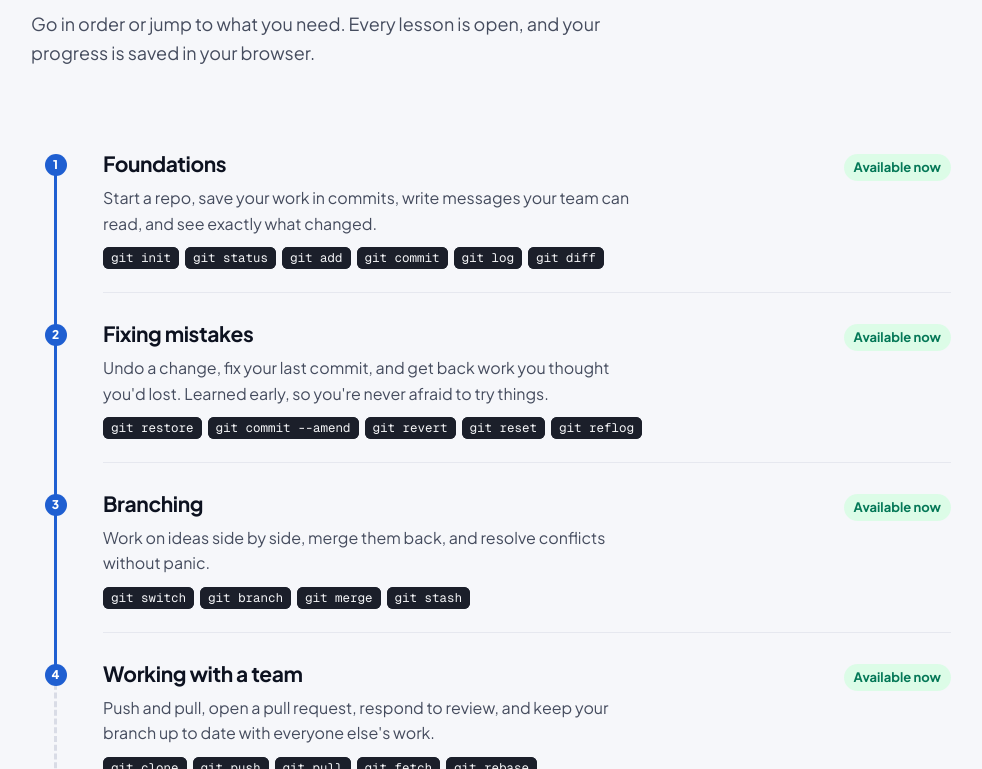
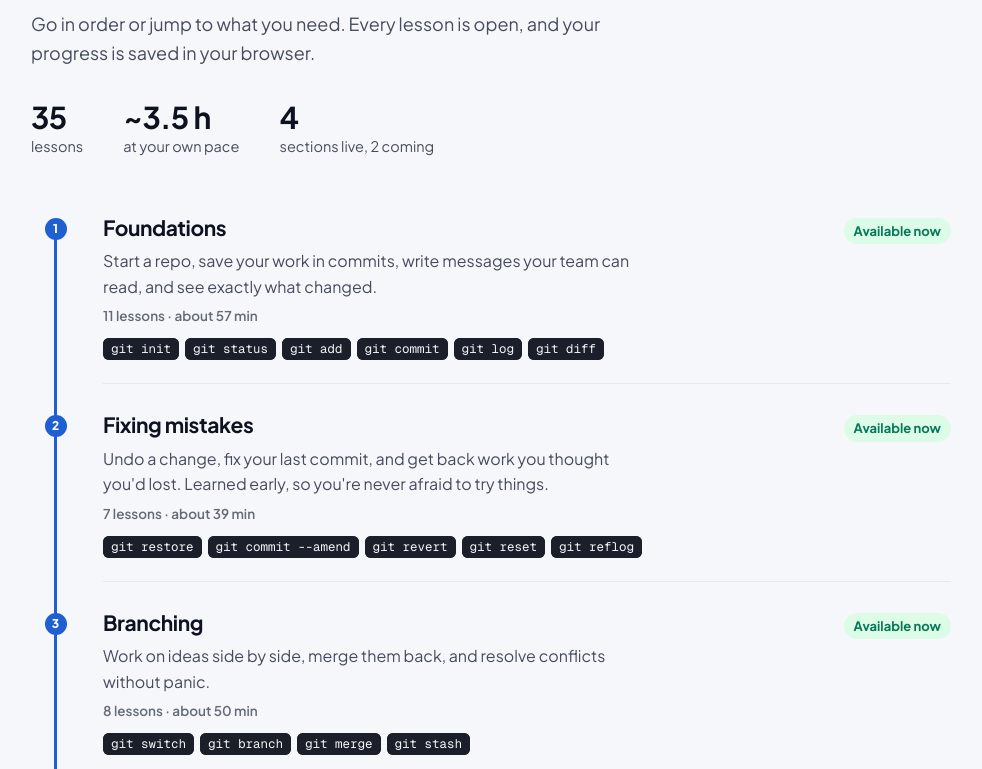
Before and after one commit to chrisglaske/termtrek, a React (Vite) app: page / in a window 1280 px wide. Shown: the part 2051-2820 px from the top of the page, without its empty margins (47-1029 px from the left). Built offline with nearby package versions, Linux system fonts and the light colour scheme.

Commit message:
feat(ui): show the course size on the landing page

```diff
--- /dev/null
+++ b/src/lessons/courseStats.ts
@@ -0,0 +1,35 @@
+import { course } from './course'
+import type { Section } from './schema'
+
+export function sectionStats(s: Section): { lessons: number; minutes: number } {
+  return { lessons: s.lessons.length, minutes: s.lessons.reduce((m, l) => m + l.minutes, 0) }
+}
+
+export function courseStats(): { lessons: number; minutes: number; live: number; later: number } {
+  const live = course.filter((s) => s.status === 'launch')
+  let lessons = 0
+  let minutes = 0
+  for (const s of live) {
+    const t = sectionStats(s)
+    lessons += t.lessons
+    minutes += t.minutes
+  }
+  return { lessons, minutes, live: live.length, later: course.length - live.length }
+}
+
+/** Nearest half hour, written without a trailing ".0". */
+function hours(minutes: number): string {
+  return String(Math.round(minutes / 30) / 2)
+}
+
+/** Long form for running text: "about 3.5 hours" or "about 57 min". */
+export function formatHours(minutes: number): string {
+  if (minutes < 90) return `about ${minutes} min`
+  const h = hours(minutes)
+  return `about ${h} ${h === '1' ? 'hour' : 'hours'}`
+}
+
+/** Short form for the big stat number: "~3.5 h" or "~57 min". */
+export function formatHoursShort(minutes: number): string {
+  return minutes < 90 ? `~${minutes} min` : `~${hours(minutes)} h`
+}
--- a/src/ui/landing/CourseRail.tsx
+++ b/src/ui/landing/CourseRail.tsx
@@ -1,4 +1,5 @@
 import { course } from '../../lessons/course'
+import { formatHours, sectionStats } from '../../lessons/courseStats'
 import { CommandPill } from '../CommandPill'
 
 /** The course outline: a numbered rail for sections at launch, then hollow stops for what's next. */
@@ -11,6 +12,7 @@ export function CourseRail(): React.JSX.Element {
         const prev = course[i - 1]
         const next = course[i + 1]
         if (!later) n += 1
+        const size = sectionStats(s)
         return (
           <li key={s.id} className={`sec${later ? ' later' : ''}`}>
             <span className="sec-rail" aria-hidden="true">
@@ -21,6 +23,11 @@ export function CourseRail(): React.JSX.Element {
             <div>
               <h3>{s.title}</h3>
               <p>{s.summary}</p>
+              {!later && (
+                <div className="meta">
+                  {size.lessons} lessons · {formatHours(size.minutes)}
+                </div>
+              )}
               {s.commands.length > 0 && (
                 <div className="cmds">
                   {s.commands.map((c) => (
--- a/src/ui/landing/Landing.css
+++ b/src/ui/landing/Landing.css
@@ -664,6 +664,36 @@ html {
   color: var(--warn-ink);
 }
 
+/* course size */
+.landing .stats {
+  list-style: none;
+  display: flex;
+  flex-wrap: wrap;
+  gap: 12px 40px;
+  margin: 32px 0 0;
+  padding: 0;
+}
+.landing .stats li {
+  font-size: 14.5px;
+  color: var(--ink2);
+}
+.landing .stats b {
+  display: block;
+  font-size: 30px;
+  line-height: 1.2;
+  letter-spacing: -0.02em;
+  color: var(--ink);
+}
+.landing .sec .meta {
+  margin-top: 6px;
+  font-size: 13.5px;
+  font-weight: 600;
+  color: var(--mute);
+}
+.landing .stats + .track {
+  margin-top: 28px;
+}
+
 /* privacy band */
 .landing .priv {
   background: var(--band);
--- a/src/ui/landing/Landing.tsx
+++ b/src/ui/landing/Landing.tsx
@@ -7,6 +7,7 @@ import { useDocumentTitle } from '../layout/useDocumentTitle'
 import { HeroDemo } from './HeroDemo'
 import { CourseRail } from './CourseRail'
 import { HowItWorks } from './LessonPreview'
+import { courseStats, formatHoursShort } from '../../lessons/courseStats'
 import '../buttons.css'
 import './Landing.css'
 
@@ -23,6 +24,7 @@ function Tick({ size = 10 }: { size?: number }): React.JSX.Element {
 export function Landing(): React.JSX.Element {
   useDocumentTitle('TermTrek: learn Git by using it')
   const { hash } = useLocation()
+  const stats = courseStats()
 
   // Links such as "Back to course" arrive as /#course: scroll there once the page is drawn.
   useEffect(() => {
@@ -98,6 +100,17 @@ export function Landing(): React.JSX.Element {
           <div className="wrap">
             <h2 id="course-title" className="h2">From your first commit to your first merged pull request.</h2>
             <p className="sub">Go in order or jump to what you need. Every lesson is open, and your progress is saved in your browser.</p>
+            <ul className="stats" aria-label="Course size">
+              <li>
+                <b>{stats.lessons}</b>lessons
+              </li>
+              <li>
+                <b>{formatHoursShort(stats.minutes)}</b>at your own pace
+              </li>
+              <li>
+                <b>{stats.live}</b>sections live, {stats.later} coming
+              </li>
+            </ul>
             <CourseRail />
             <div className="guides">
               <span className="gicon" aria-hidden="true">
```
Also changed, not shown: 2 other files (tests, documents, lock files or other folders).
